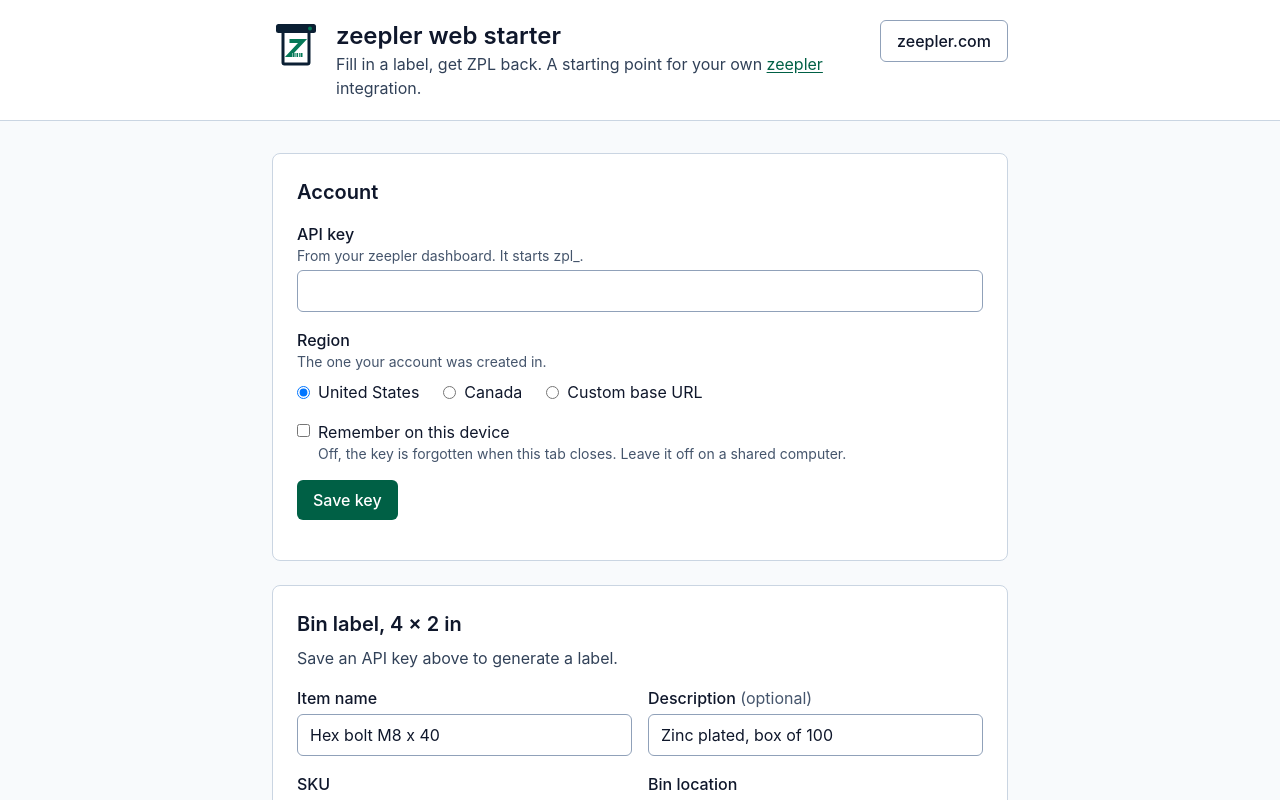
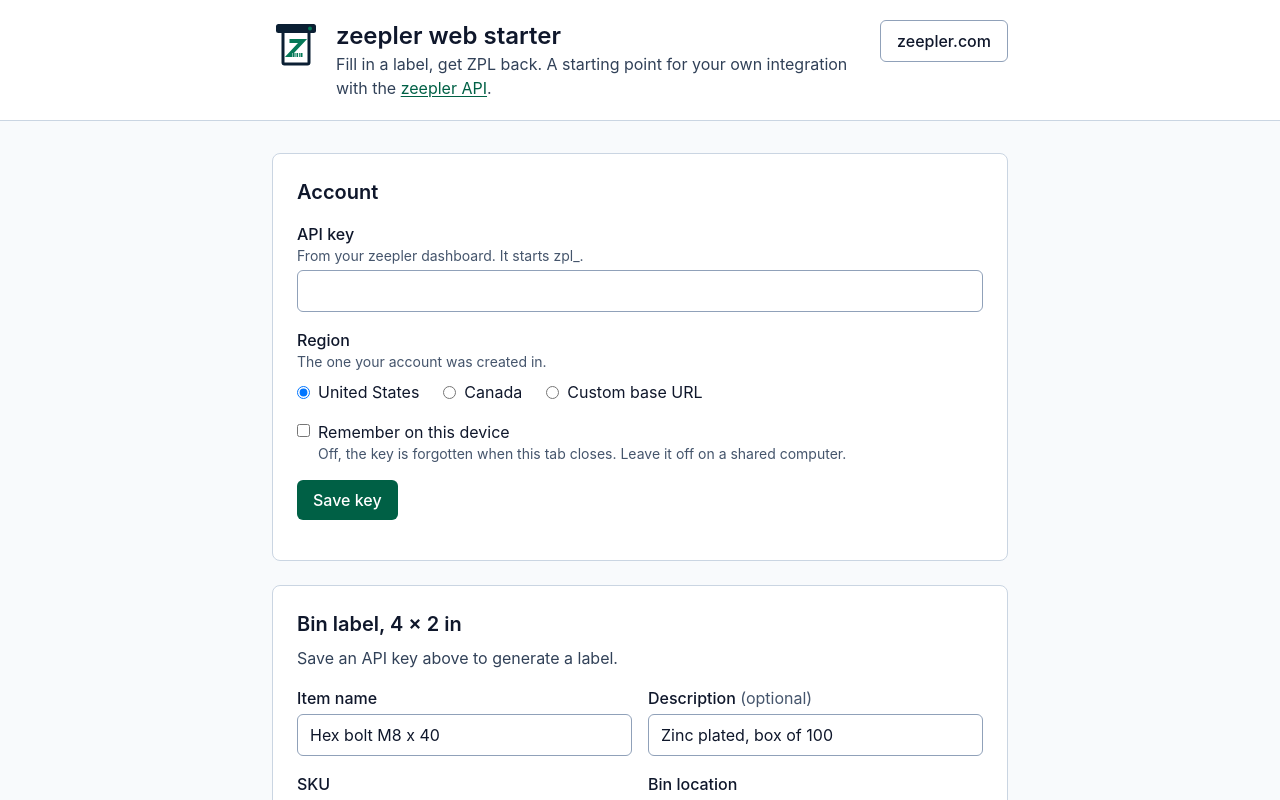
Before and after one commit to Bates-Solutions/zeepler-web-starter, a React (Vite) app: page / in a window 1280 px wide. Shown: the top 800 px of the page. Built offline with nearby package versions, Linux system fonts and the light colour scheme.

Commit message:
fix: address review feedback on the branding
Tag every zeepler.com link in the README, give the README steps that remove the branding without breaking the build, point the favicon comment at this repo copies, and name the tagline link zeepler API.

```diff
--- a/src/App.tsx
+++ b/src/App.tsx
@@ -23,11 +23,11 @@ export default function App() {
           <div className="min-w-0 flex-1">
             <h1 className="text-2xl font-semibold">zeepler web starter</h1>
             <p className="text-slate-700">
-              Fill in a label, get ZPL back. A starting point for your own{' '}
+              Fill in a label, get ZPL back. A starting point for your own integration with the{' '}
               <a className="link" href={ZEEPLER_DOCS_URL}>
-                zeepler
-              </a>{' '}
-              integration.
+                zeepler API
+              </a>
+              .
             </p>
           </div>
           <a className="btn-secondary hidden shrink-0 sm:inline-block" href={ZEEPLER_URL}>
```
Also changed, not shown: public/favicon.svg, 1 other file (tests, documents, lock files or other folders).
